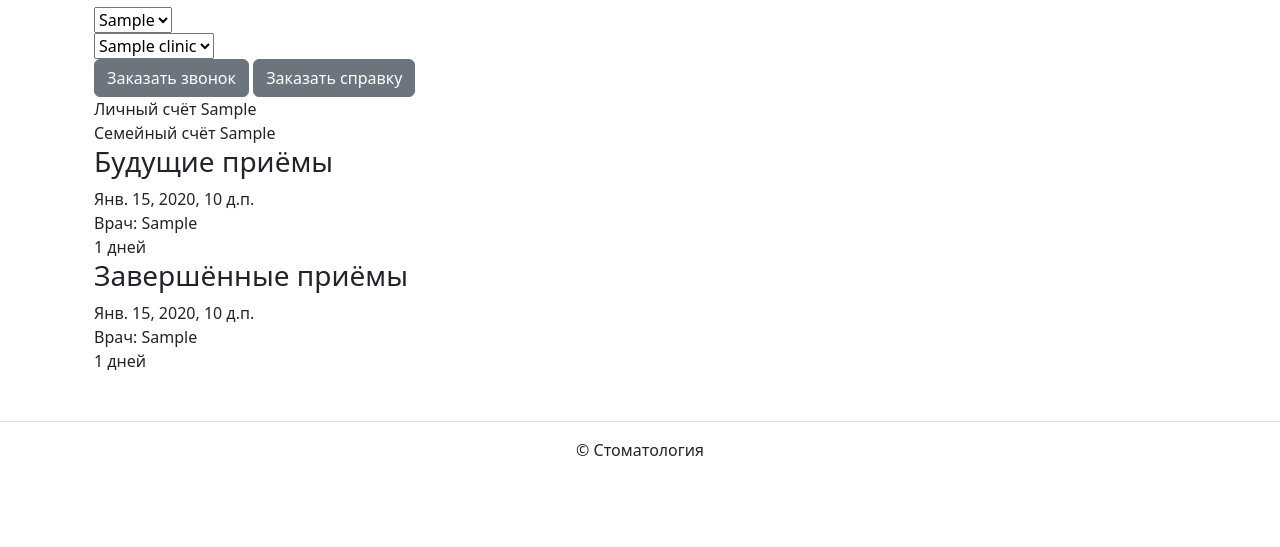
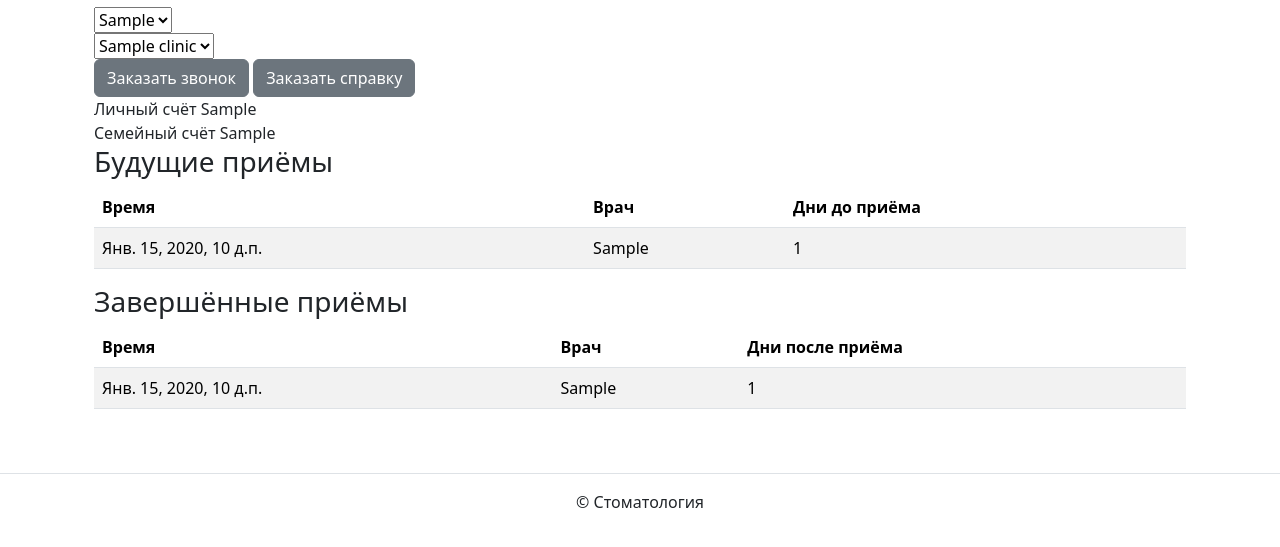
Before and after one commit to SMolodtsova13/website, a Django app: template website/templates/backend/index.html in a window 1280 px wide. Shown: the part 143-690 px from the top of the page. Run offline with Django 3.2, Linux system fonts and the light colour scheme; the template is opened without the code that fills it: most values are stand-ins (such as "Sample title", 1, 10 or a date in 2020); parts of the project's set-up code (start-up, migrations or seed data) failed here and were passed over; some libraries are stand-ins or nearby versions.

Commit message:
update template index

```diff
--- a/website/templates/backend/index.html
+++ b/website/templates/backend/index.html
@@ -1,6 +1,8 @@
 {% extends "base.html" %}
 {% load django_bootstrap5 %}
+
 {% block title %}Стоматология РениДент{% endblock %}
+
 {% block content %}
     <div class="container">
         <div class="content">
@@ -37,29 +39,47 @@
                 {% if future_visits %}
                 <div class="upcoming">
                     <h3>Будущие приёмы</h3>
+                    <table class="table table-striped">
+                        <thead>
+                            <tr>
+                                <th>Время</th>
+                                <th>Врач</th>
+                                <th>Дни до приёма</th>
+                            </tr>
+                        </thead>
+                        <tbody>
                             {% for visit in future_visits %}
-                            <div class="appointment_next">
-                                <div>
-                                    <div>{{ visit.visit_time }}</div>
-                                    <div>Врач: {{ visit.doctor_fio }}</div>
-                                </div>
-                                <div>{{ visit.days_count }} дней</div>
-                            </div>
+                            <tr>
+                                <td>{{ visit.visit_time }}</td>
+                                <td>{{ visit.doctor_fio }}</td>
+                                <td>{{ visit.days_count }}</td>
+                            </tr>
                             {% endfor %}
+                        </tbody>
+                    </table>
                 </div>
                 {% endif %}
                 {% if finish_visits %}
                 <div class="past">
                     <h3>Завершённые приёмы</h3>
+                    <table class="table table-striped">
+                        <thead>
+                            <tr>
+                                <th>Время</th>
+                                <th>Врач</th>
+                                <th>Дни после приёма</th>
+                            </tr>
+                        </thead>
+                        <tbody>
                             {% for visit in finish_visits %}
-                            <div class="appointment_finish">
-                                <div>
-                                    <div>{{ visit.visit_time }}</div>
-                                    <div>Врач: {{ visit.doctor_fio }}</div>
-                                </div>
-                                <div>{{ visit.days_count }} дней</div>
-                            </div>
+                            <tr>
+                                <td>{{ visit.visit_time }}</td>
+                                <td>{{ visit.doctor_fio }}</td>
+                                <td>{{ visit.days_count }}</td>
+                            </tr>
                             {% endfor %}
+                        </tbody>
+                    </table>
                 </div>
                 {% endif %}
             </div>
```
Lines whose indentation alone changed are shown as unchanged.
